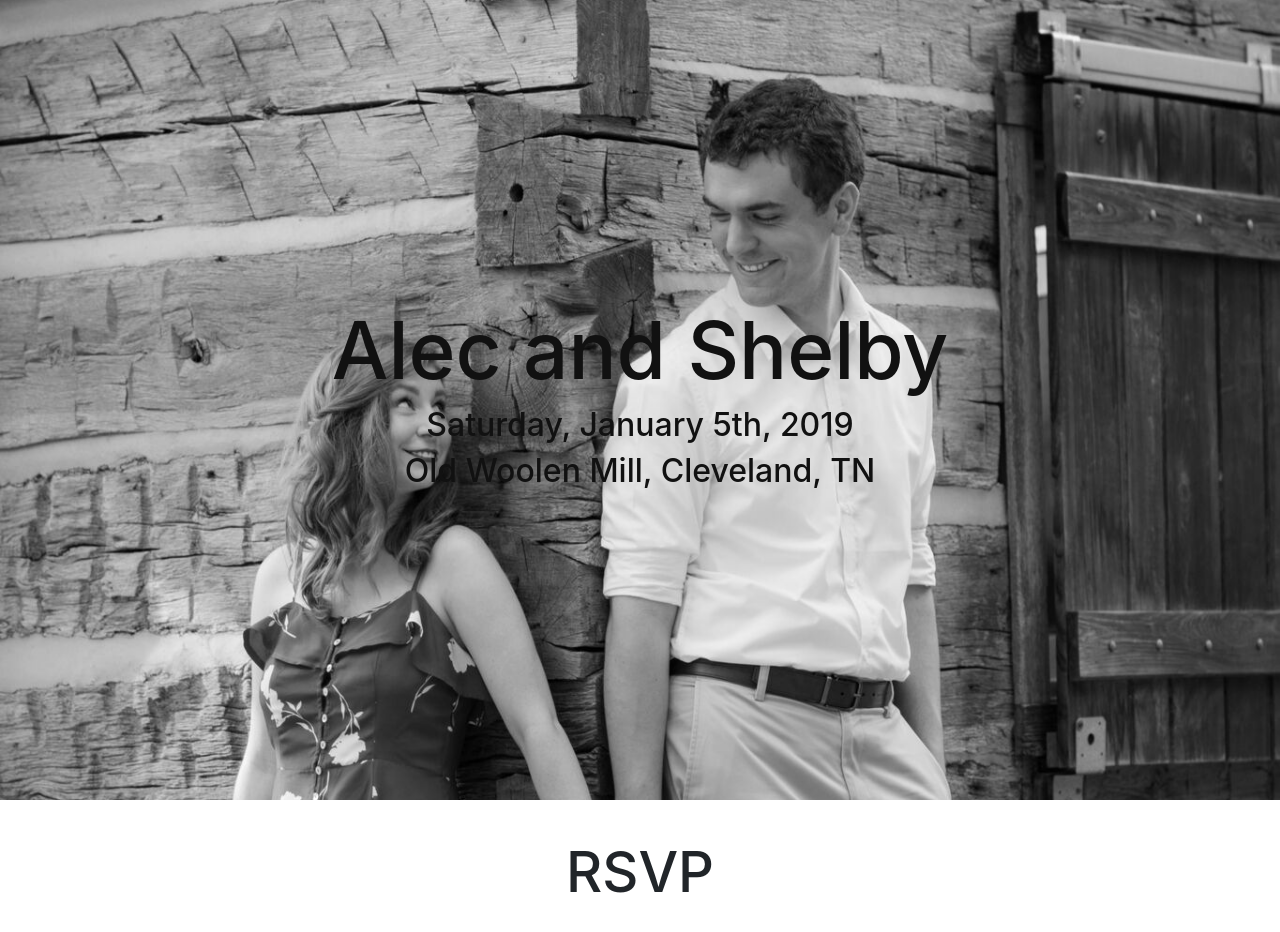
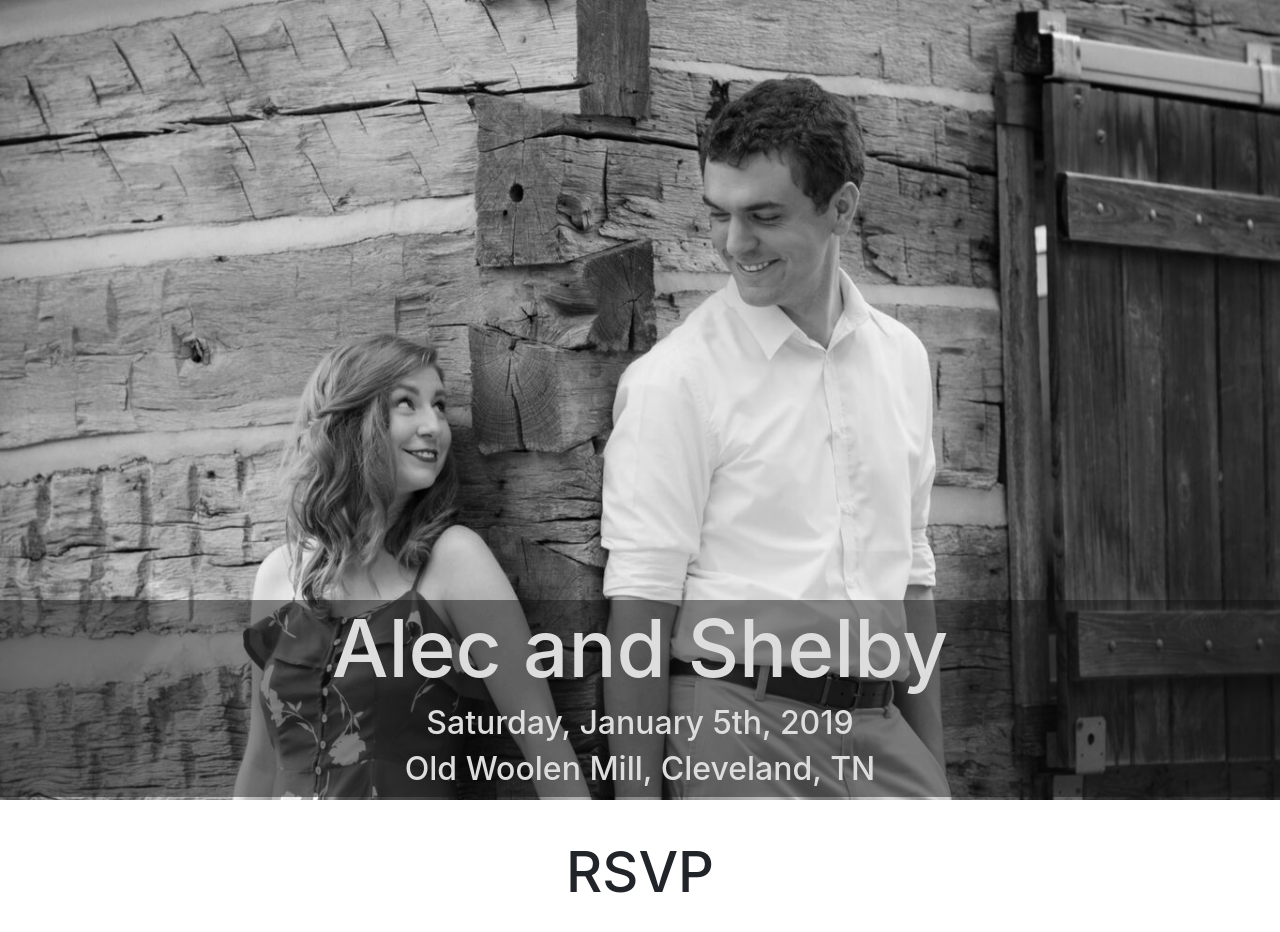
Before and after one commit to alecwest/wedding-website, a website: page index.html in a window 1280 px wide. Shown: the top 932 px of the page. Drawn offline with nearby package versions, Linux system fonts and the light colour scheme; grey boxes are pictures that could not be loaded.

Commit message:
Move header textblock

```diff
--- a/index.html
+++ b/index.html
@@ -21,7 +21,6 @@
             background-repeat: no-repeat;
             background-size: 100%;
             background-position-y: 20%;
-            color: #111;
         }
 
         h1 {
@@ -44,14 +43,24 @@
             text-align: center;
         }
 
+        .textBlock {
+            color: #ddd;
+            background-color: #11111177;
+            position: absolute;
+            top: 75%;
+            width: 100%;
+        }
+
     </style>
 </head>
 <body>
     <div id="fullpage">
         <div class="section" id="headerSection">
-            <h1>Alec and Shelby</h1>
-            <h3>Saturday, January 5th, 2019</h3>
-            <h3>Old Woolen Mill, Cleveland, TN</h3>
+            <div class="textBlock">
+                <h1>Alec and Shelby</h1>
+                <h3>Saturday, January 5th, 2019</h3>
+                <h3>Old Woolen Mill, Cleveland, TN</h3>
+            </div>
         </div>
         <div class="section">
             <h2>RSVP</h2>
```
